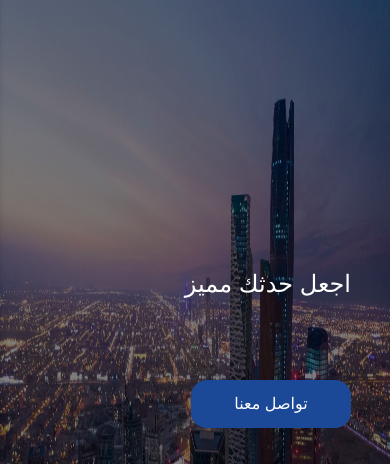
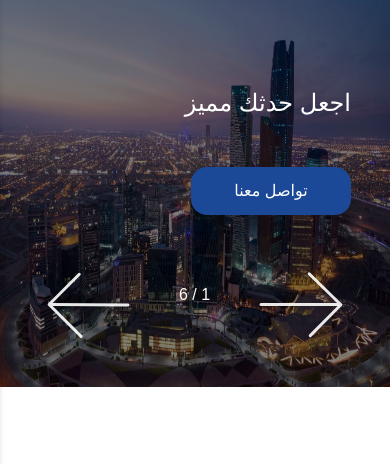
Before and after one commit to beko09/yourevent, a website: page public/index.html in a window 390 px wide. Shown: the part 73-537 px from the top of the page. Drawn offline with Linux system fonts and the light colour scheme; a web font is replaced by a local one.

Commit message:
edit: style index.html

```diff
--- a/public/index.html
+++ b/public/index.html
@@ -225,14 +225,14 @@
   <!-- start rate us -->
   <section class="py-[100px]">
     <div class="container px-4 mx-auto lg:px-20">
-      <div class="grid grid-cols-1 gap-4 lg:grid-cols-3">
+      <div class="grid grid-cols-1 gap-4 lg:grid-cols-3 ">
         <div>
           <h1 class="text-xl lg:text-4xl text-c-title">قيمنا</h1>
           <p class="pt-8 text-xl">
             قيم رئيسية نلتزم بها ونؤمن بأهميتها لاستدامة التطور والنجاح
           </p>
         </div>
-        <div class="flex flex-wrap col-span-2 gap-8">
+        <div class="flex flex-wrap items-center justify-center col-span-2 gap-8 lg:justify-start">
           <div class="flex flex-col gap-3 justify-center items-center bg-[#f2f5f7] p-4 rounded-2xl w-[200px]">
             <div class="max-h-[100px] flex justify-center items-center">
               <img class="h-auto" src="assets/img/A2.png" alt="rate us" />
--- a/src/style.css
+++ b/src/style.css
@@ -129,11 +129,11 @@ body {
 
 /*  start intro */
 .intro {
-       @apply relative z-40 h-screen lg:top-[80px]
+       @apply relative z-40 h-[400px] lg:h-screen lg:top-[80px] overflow-hidden
 }
 
 .intro-slider {
-  @apply relative  z-40 h-screen  w-full }
+  @apply relative  z-40 h-full lg:h-screen  w-full }
 
 .intro-img {
   @apply absolute w-full h-full z-20  after:absolute after:w-full after:h-full after:bg-black/50 after:z-10 after:top-0 after:left-0
@@ -146,11 +146,11 @@ body {
 }
 
 .intro-content {
-  @apply absolute z-50 w-1/2 top-1/3 rtl:right-[10%] ltr:left-[10%]
+  @apply absolute z-50 w-1/2 top-1/4 lg:top-1/3 rtl:right-[10%] ltr:left-[10%]
 }
 
 .intro-title  {
-  @apply text-2xl lg:text-5xl text-white font-stc pb-8
+  @apply text-2xl lg:text-5xl text-white font-stc lg:pb-8
 }
 
 
```
Also changed, not shown: public/css/style.css.
